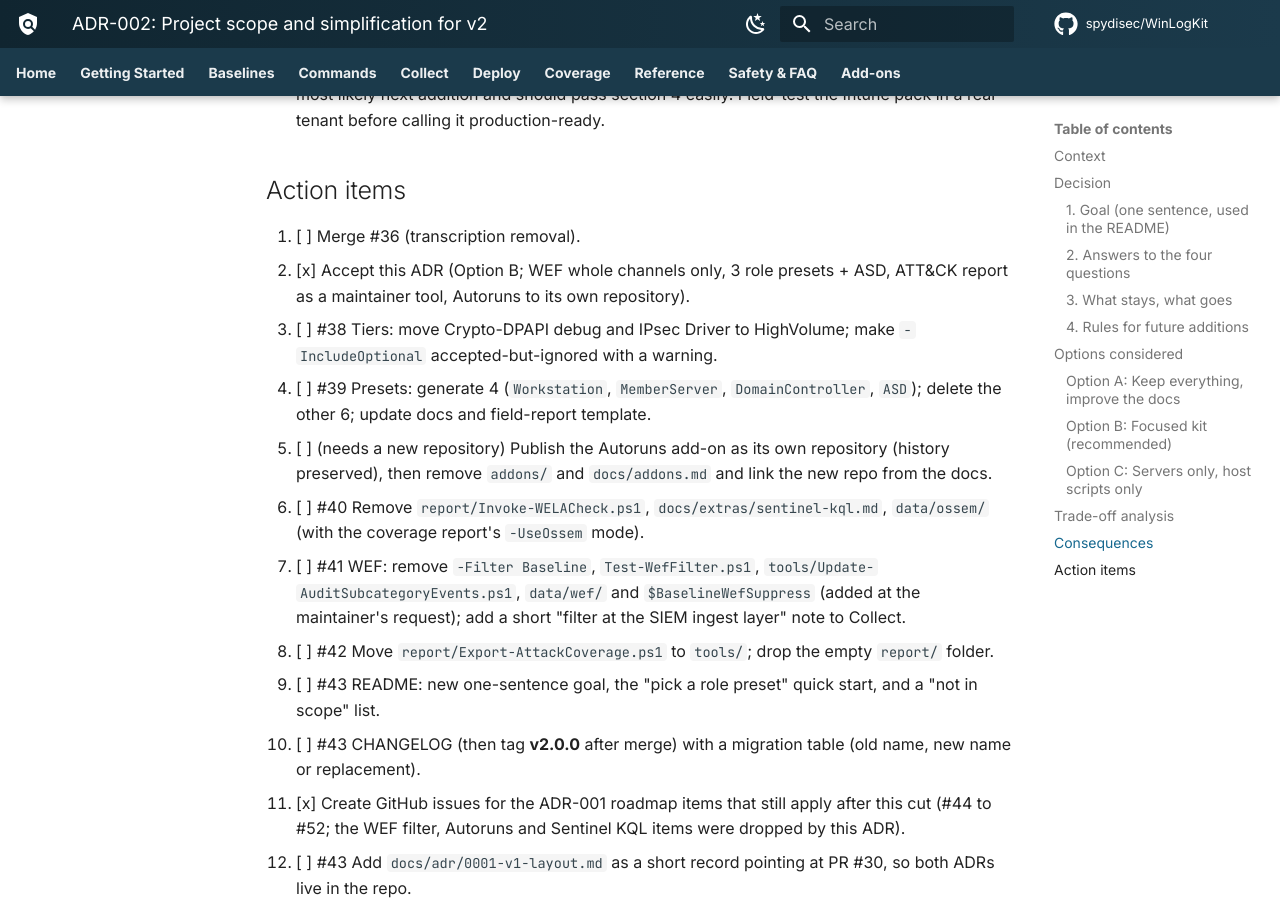
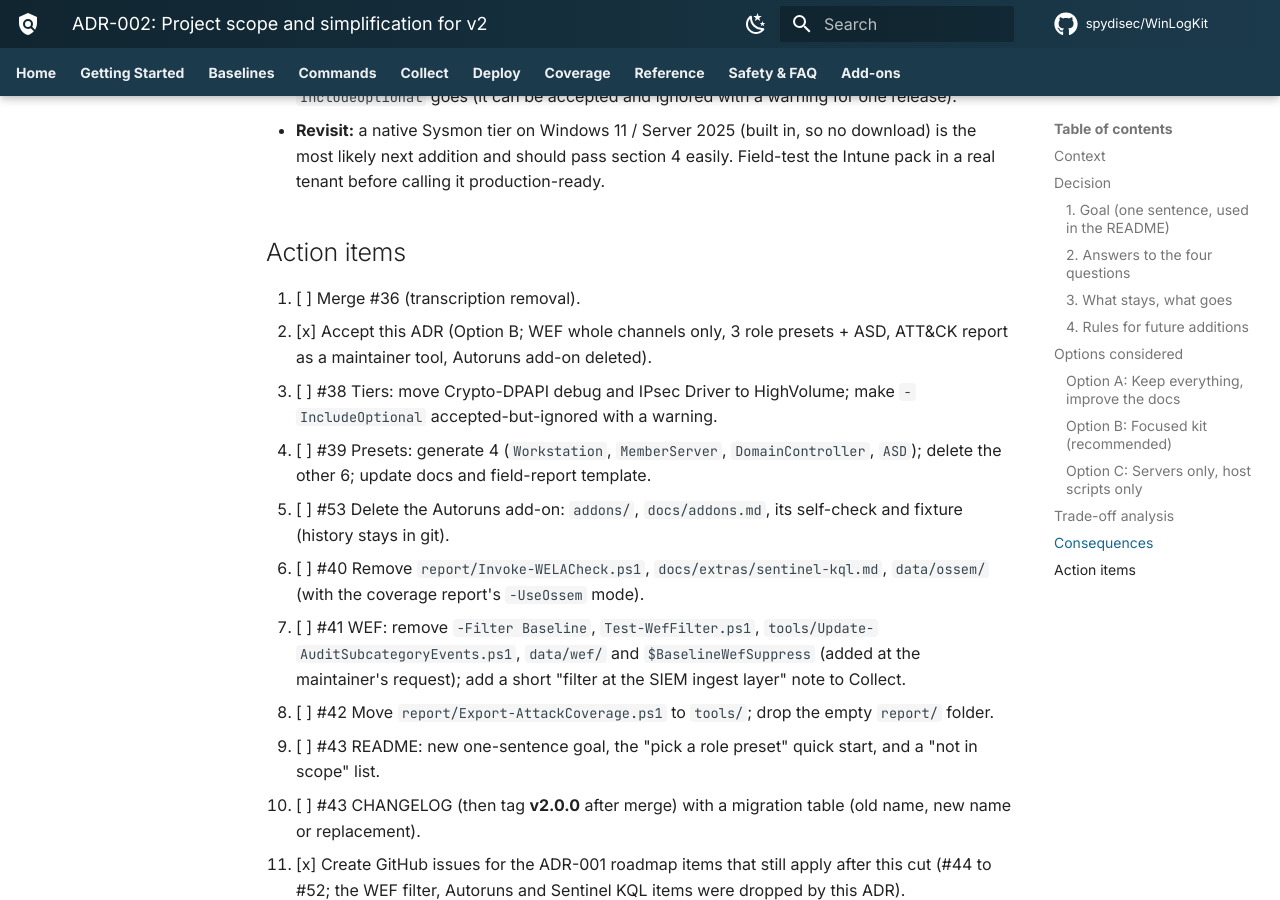
Before and after one commit to spydisec/WinLogKit, an MkDocs documentation site: the page built from docs/adr/0002-scope-and-simplification.md, in a window 1280 px wide and 900 px high, scrolled down 5654 px. Built offline with MkDocs 1.6.1 and Material for MkDocs 9.7.7, drawn with Linux system fonts in a browser that asks for light colours; comment, search, counter and statistics services are not loaded; some of the changed text lies outside the part shown.

Commit message:
ADR-002: Autoruns add-on deleted rather than moved (#53)
Co-Authored-By: Claude Opus 5.5 <noreply@anthropic.com>

```diff
--- a/docs/adr/0002-scope-and-simplification.md
+++ b/docs/adr/0002-scope-and-simplification.md
@@ -63,7 +63,7 @@ Out of scope: anything that writes files outside the event log, installs agents
 | ATT&CK coverage report + `data/attack/` | **Move to `tools/`** as a maintainer script that produces the numbers on the Coverage page. | The numbers justify the tiers and are worth publishing, but a user doesn't need to run it to deploy logging. |
 | `data/ossem/` and the report's `-UseOssem` mode | **Remove** | A second, legacy mapping kept only as a cross-check; the default native mapping (`data/attack/`) stays. |
 | WELA check (`report/Invoke-WELACheck.ps1`) | **Remove** | Downloads a third-party tool. Test already verifies the live state. Link to WELA from the docs for anyone who wants a second opinion. |
-| AutorunsToWinEventLog add-on | **Move to its own repository**, linked from the docs | Needs Sysinternals and a scheduled task, the one exception to the kit's no-agent rule. |
+| AutorunsToWinEventLog add-on | **Delete** (first decided as "move to its own repository"; the maintainer changed this to delete on 2026-09-23) | Needs Sysinternals and a scheduled task, the one exception to the kit's no-agent rule. |
 | `docs/extras/sentinel-kql.md` | **Remove** | Past the kit's boundary (after the collector), SIEM-specific, and unvalidated (10 open findings). |
 | PowerShell transcription | **Removed** (#36) | Writes files outside the event log. Script block logging (4104) covers it. |
 
@@ -124,10 +124,10 @@ The deciding question is whether a component helps someone **turn on, prove or d
 ## Action items
 
 1. [ ] Merge #36 (transcription removal).
-2. [x] Accept this ADR (Option B; WEF whole channels only, 3 role presets + ASD, ATT&CK report as a maintainer tool, Autoruns to its own repository).
+2. [x] Accept this ADR (Option B; WEF whole channels only, 3 role presets + ASD, ATT&CK report as a maintainer tool, Autoruns add-on deleted).
 3. [ ] #38 Tiers: move Crypto-DPAPI debug and IPsec Driver to HighVolume; make `-IncludeOptional` accepted-but-ignored with a warning.
 4. [ ] #39 Presets: generate 4 (`Workstation`, `MemberServer`, `DomainController`, `ASD`); delete the other 6; update docs and field-report template.
-5. [ ] (needs a new repository) Publish the Autoruns add-on as its own repository (history preserved), then remove `addons/` and `docs/addons.md` and link the new repo from the docs.
+5. [ ] #53 Delete the Autoruns add-on: `addons/`, `docs/addons.md`, its self-check and fixture (history stays in git).
 6. [ ] #40 Remove `report/Invoke-WELACheck.ps1`, `docs/extras/sentinel-kql.md`, `data/ossem/` (with the coverage report's `-UseOssem` mode).
 7. [ ] #41 WEF: remove `-Filter Baseline`, `Test-WefFilter.ps1`, `tools/Update-AuditSubcategoryEvents.ps1`, `data/wef/` and `$BaselineWefSuppress` (added at the maintainer's request); add a short "filter at the SIEM ingest layer" note to Collect.
 8. [ ] #42 Move `report/Export-AttackCoverage.ps1` to `tools/`; drop the empty `report/` folder.
```
